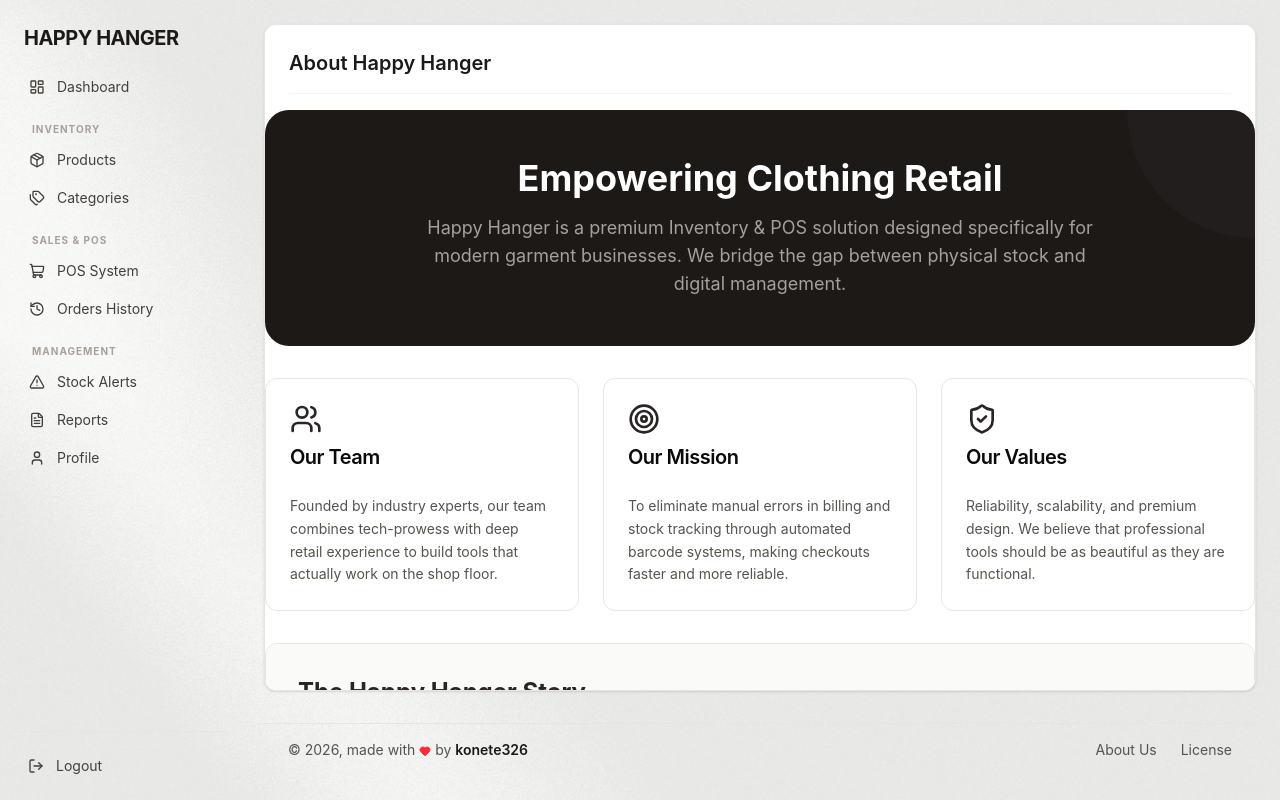
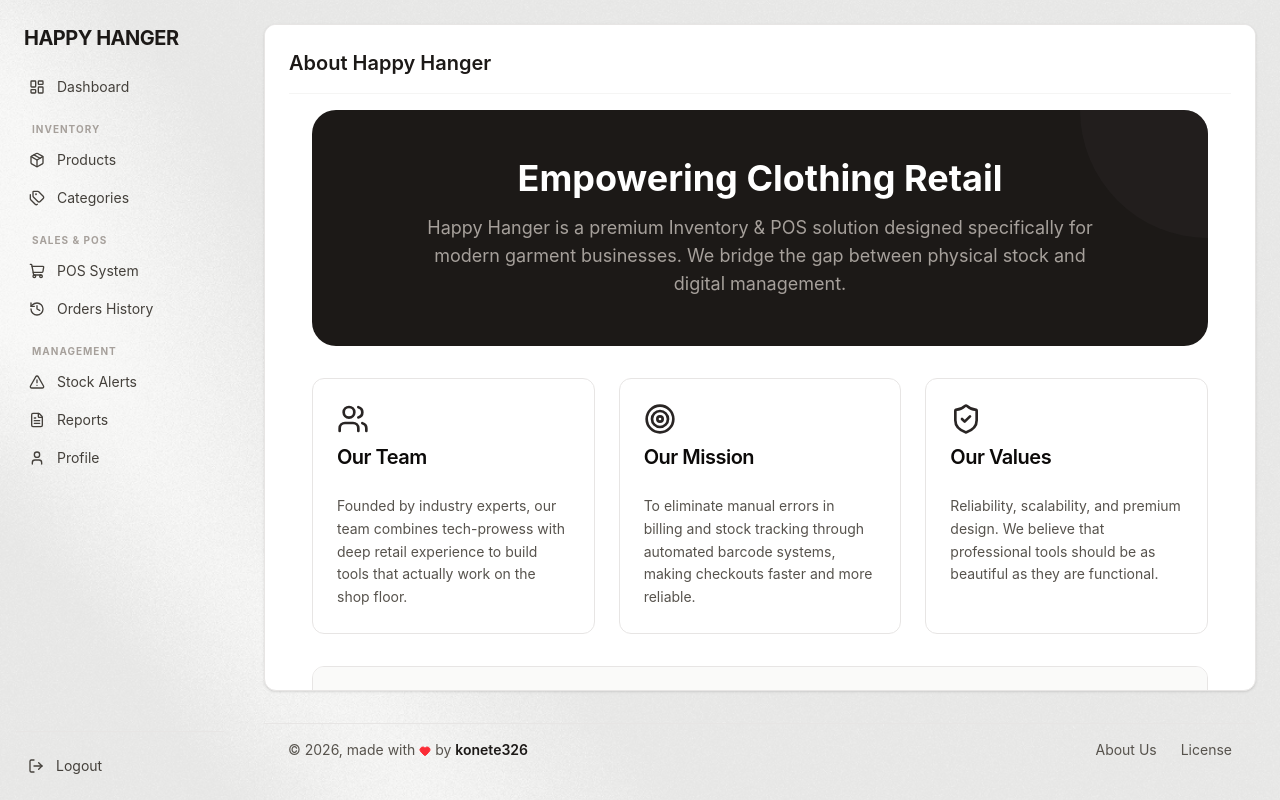
Before and after one commit to Konete326/Happy-hangers, a React (Vite) app in the folder client/: page /about in a window 1280 px wide. Built offline with nearby package versions, Linux system fonts and the light colour scheme.

Commit message:
Fix: centered About page layout to match License page

```diff
--- a/client/src/pages/about.jsx
+++ b/client/src/pages/about.jsx
@@ -3,7 +3,7 @@ import { Users, Target, ShieldCheck } from "lucide-react";
 
 export default function About() {
     return (
-        <div className="space-y-8 animate-in fade-in duration-500">
+        <div className="max-w-4xl mx-auto space-y-8 animate-in fade-in duration-500">
             {/* Hero Section */}
             <div className="bg-stone-900 rounded-3xl p-12 text-center text-white relative overflow-hidden">
                 <div className="relative z-10">
```
